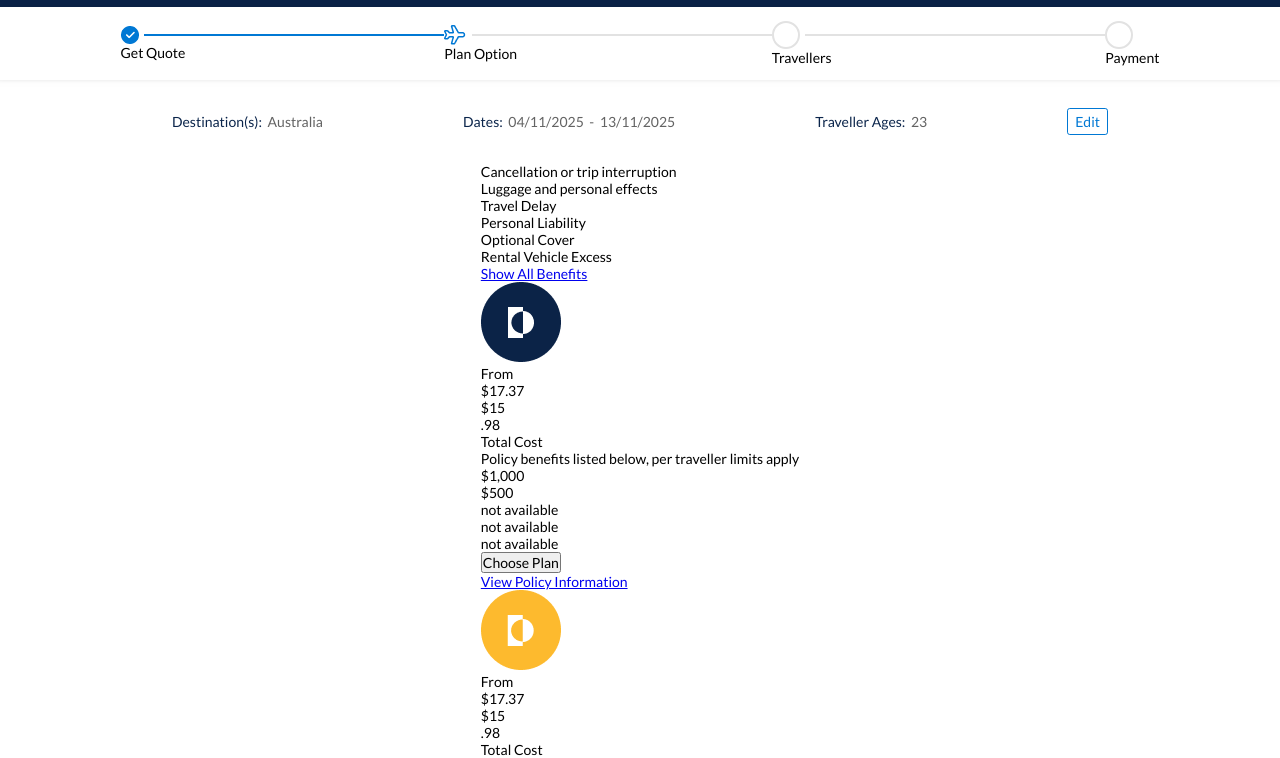
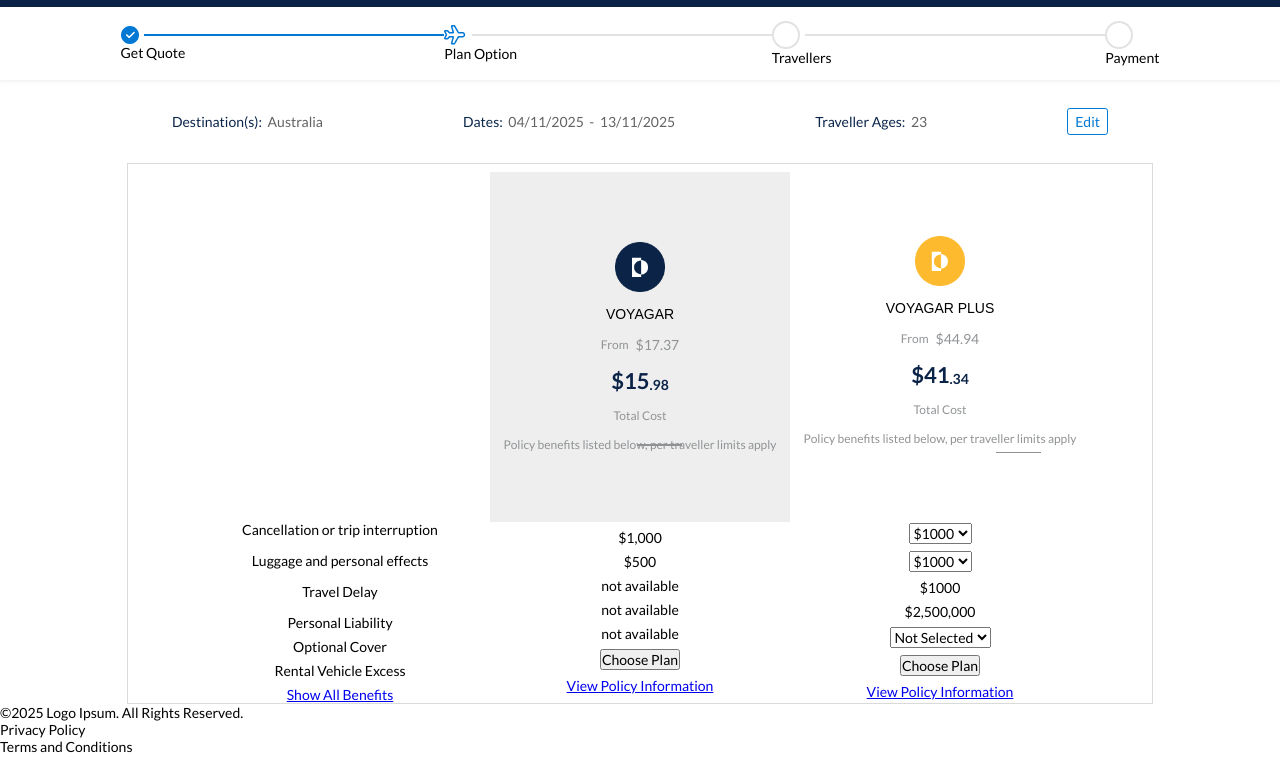
Before and after one commit to Nijhumtara/Travel_Support_Website, a plain HTML site: page plan.html in a window 1280 px wide. Shown: the part 58-816 px from the top of the page. Drawn offline with Linux system fonts and the light colour scheme.

Commit message:
fix: fix black-part height of travel insurance page

```diff
--- a/plan.html
+++ b/plan.html
@@ -4,7 +4,7 @@
     <meta charset="UTF-8" />
     <meta name="viewport" content="width=device-width, initial-scale=1.0" />
     <title>Plan Page</title>
-    <link rel="stylesheet" href="plan_style.css">
+    <link rel="stylesheet" href="plan_style.css" />
     <link
       href="https://fonts.googleapis.com/css2?family=Lato:wght@400;700&display=swap"
       rel="stylesheet"
@@ -14,7 +14,7 @@
     <section id="plan_section">
       <header>
         <div id="back_home">
-            <img src="back.svg.png" alt="back-icon">
+          <img src="back.svg.png" alt="back-icon" />
           <a href="index.html" id="back_link">Back</a>
         </div>
         <img src="travel_logo.png" alt="logo" />
@@ -37,7 +37,7 @@
             <p class="title">Plan Option</p>
           </div>
           <div id="travellers">
-            <div  id="travel-container" class="container">
+            <div id="travel-container" class="container">
               <p class="circle"></p>
               <span class="process-line" id="travel-process-line"></span>
             </div>
@@ -67,9 +67,9 @@
             <button>Edit</button>
           </div>
         </div>
-        <div>
-          <div id="subject">
-            <div id="white_box"></div>
+        <div id="total-cost-calculation">
+          <div id="service-name" class="calculation-container">
+            <div id="white_box" class="box"></div>
             <p>Cancellation or trip interruption</p>
             <span class="info-circle"></span>
             <p>Luggage and personal effects</p>
@@ -81,15 +81,22 @@
             <p>Rental Vehicle Excess</p>
             <a href="#">Show All Benefits</a>
           </div>
-          <div id="voyagar">
+          <div id="voyagar" class="calculation-container">
+            <div id="voyagar-box" class="box">
               <img src="voyagar.png" alt="voyagar_img" />
+              <h1>VOYAGAR</h1>
+              <div class="from-cost">
                 <p>From</p>
                 <span>$17.37</span>
+              </div>
               <span class="cut-line"></span>
+              <div class="total-cost">
                 <p>$15</p>
-            <span class="decimal">.98</span>
+                <p class="decimal">.98</p>
+              </div>
               <p>Total Cost</p>
               <p>Policy benefits listed below, per traveller limits apply</p>
+            </div>
             <p>$1,000</p>
             <p>$500</p>
             <p>not available</p>
@@ -100,15 +107,22 @@
             </div>
             <a href="#">View Policy Information</a>
           </div>
-          <div id="voyagar_plus">
+          <div id="voyagar_plus" class="calculation-container">
+            <div id="voyagar-plus-box" class="box">
               <img src="voyagar plus.png" alt="voyagarPlus_img" />
+              <h1>VOYAGAR PLUS</h1>
+              <div class="from-cost">
                 <p>From</p>
-            <span>$17.37</span>
+                <span>$44.94</span>
+              </div>
               <span class="cut-line"></span>
-            <p>$15</p>
-            <span class="decimal">.98</span>
+              <div class="total-cost">
+                <p>$41</p>
+                <p class="decimal">.34</p>
+              </div>
               <p>Total Cost</p>
               <p>Policy benefits listed below, per traveller limits apply</p>
+            </div>
             <select name="money" id="cancel-voyagarPlus-money">
               <option value="$1000">$1000</option>
               <option value="$2000">$2000</option>
--- a/plan_style.css
+++ b/plan_style.css
@@ -3,6 +3,7 @@
     padding: 0;
     font-size: 14px;
     font-family: "Lato", sans-serif;
+    font-weight: 400;
 }
 
 /* Header Section */
@@ -39,7 +40,6 @@ header{
     flex-direction: column;
     align-items: center;
     justify-content: center;
-    gap: 2rem;
 }
 #first_part{
     height: auto;
@@ -95,6 +95,7 @@ header{
     align-items: center;
     justify-content: center;
     gap: 10rem;
+    padding: 2rem;
 }
 #second_part p{
     color: #0B254B;
@@ -115,3 +116,84 @@ header{
     border: none;
     color: #0078D4;
 }
+
+/* Calculation Box Styling */
+
+#total-cost-calculation{
+    height: fit-content;
+    width: 80%;
+    display: flex;
+    align-items: center;
+    justify-content: center;
+    border: 1px solid #DADADA;
+}
+#total-cost-calculation h1{
+    font-family: "Poppins", sans-serif;
+}
+.calculation-container{
+    display: flex;
+    flex-direction: column;
+    align-items: center;
+    justify-content: center;
+    row-gap: 0.5rem;
+}
+.box{
+    height: 350px;
+    width: 300px;
+    display: flex;
+    flex-direction: column;
+    align-items: center;
+    justify-content: center;
+    row-gap: 1rem;
+}
+.box img{
+    height: 50px;
+    width: 50px;
+}
+
+.from-cost{
+    display: flex;
+    align-items: center;
+    justify-content: center;
+    column-gap: 0.5rem;
+    color: #909395;
+}
+.from-cost span{
+    position: relative;
+}
+.box p{
+     color: #909395;
+     font-size: 12px;
+}
+.cut-line{
+    position: absolute;
+    height: 1.5px;
+    width: 45px;
+    background-color: #909395;
+}
+#voyagar-box .cut-line{
+    top: 62.8%;
+    left: 49.8%;
+}
+#voyagar-plus-box .cut-line{
+    top: 63.7%;
+    right: 18.7%;
+}
+.total-cost{
+    display: flex;
+    align-items: center;
+    justify-content: center;
+}
+.total-cost p{
+    font-size: 22px;
+    color: #0B2347;
+    font-weight: 700;
+}
+.total-cost .decimal{
+    font-size: 14px;
+    padding-top: 0.5rem;
+}
+#voyagar-box{
+    background-color: #EEEEEE;
+    padding: 0;
+}
--- a/travel_insurance_style.css
+++ b/travel_insurance_style.css
@@ -98,6 +98,6 @@
   top: 100%; /* start just below the white section */
   left: 0;
   z-index: 0;
-  height: 510px;
+  height: 482.5px;
   min-height: 100%; /* can stretch when content grows */
 }
```
Also changed, not shown: travel_insurance.js (+16 -8 lines). Lines whose indentation alone changed are shown as unchanged.
